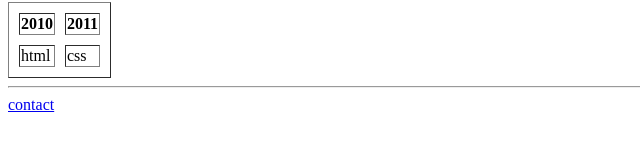
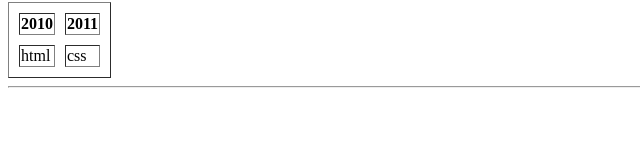
Before and after one commit to PulukashiRakesh/cv, a plain HTML site: page index.html in a window 1280 px wide. Shown: the part 401-552 px from the top of the page, 0-640 px from the left. Drawn offline with Linux system fonts and the light colour scheme.

Commit message:
index.html

```diff
--- a/index.html
+++ b/index.html
@@ -47,7 +47,7 @@
 </table>
 <hr>
 
-    <a href="contact.html">contact</a>
+
 
 </body>
 </html>
```
